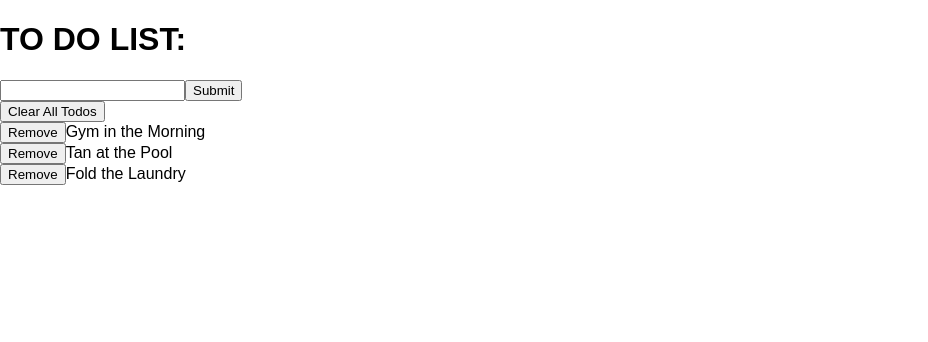
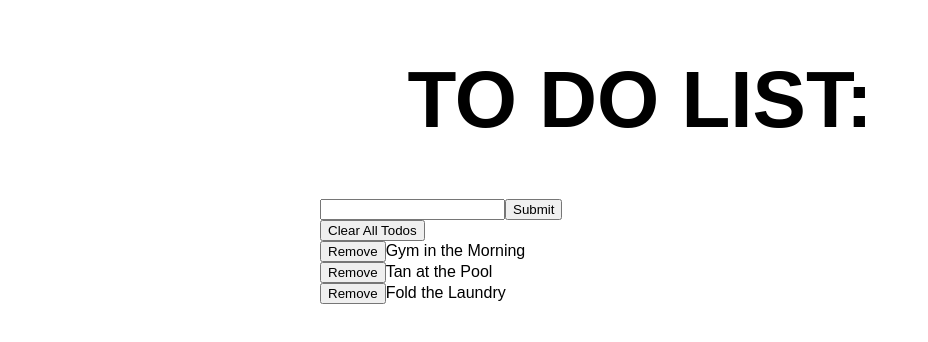
Before and after one commit to alexanderchoi/todos-extension, a React (Create React App) app: page / in a window 1280 px wide. Shown: the top 342 px of the page, without its empty margins (0-928 px from the left). Built offline with nearby package versions, Linux system fonts and the light colour scheme.

Commit message:
start styling

```diff
--- a/src/App.css
+++ b/src/App.css
@@ -1,5 +1,9 @@
-.body {
-    font-family: Helvetica;
-    font-size: 32px;
-    background-color: blue;
+h1 {
+	font-size: 5em;
+	text-align: center;
 }
+
+.App {
+	margin: 0 auto;
+	width: 50%;
+}
--- a/src/Components/Form.js
+++ b/src/Components/Form.js
@@ -33,10 +33,10 @@ class Form extends Component {
           type="text"
           value={this.state.inputValue}
           onChange={this.handleChange}
+          onKeyUp={ this.handleKeyUp }
         />
         <button
           onClick={() => this.addTodo(this.state.inputValue)}
-          onKeyUp={ this.handleKeyUp }
         >
           Submit
         </button>
```
